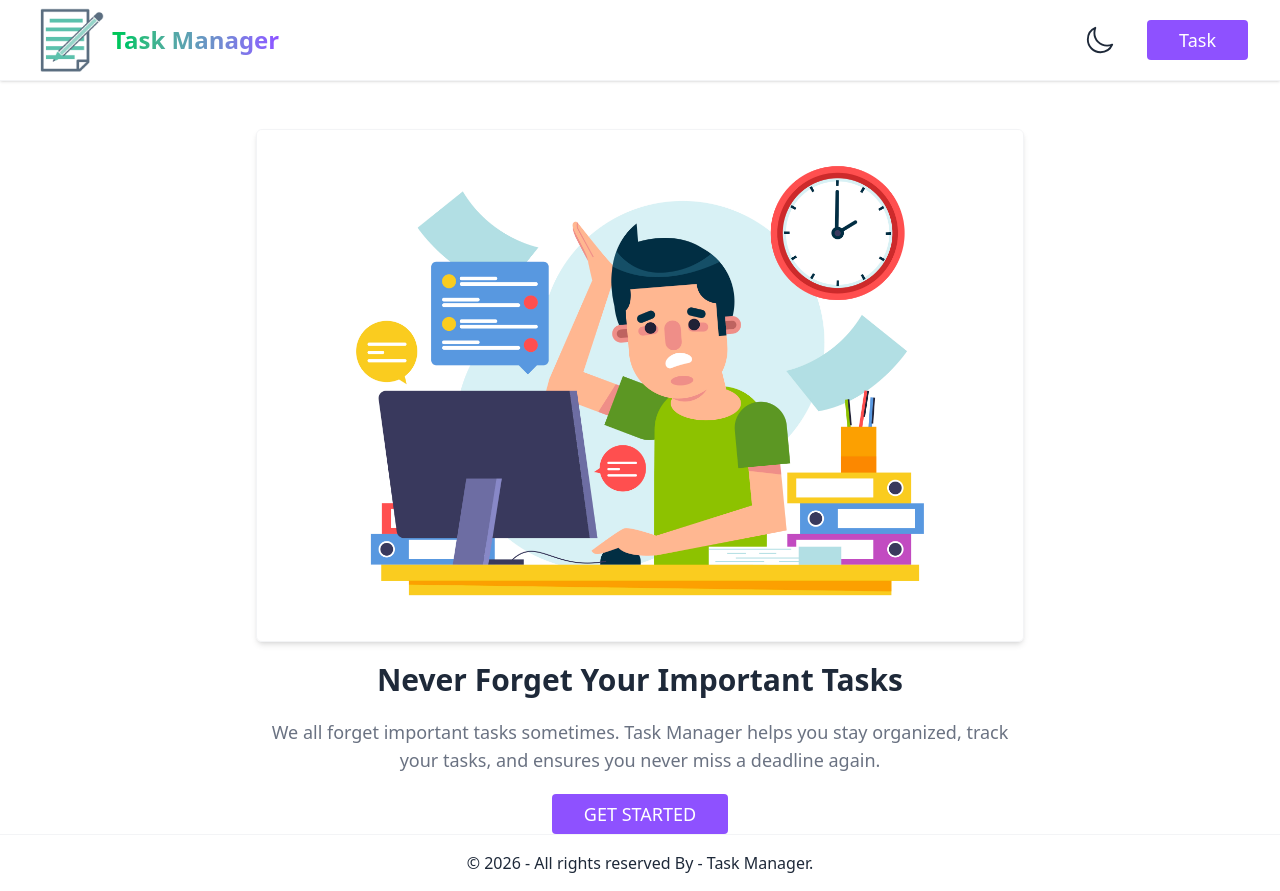
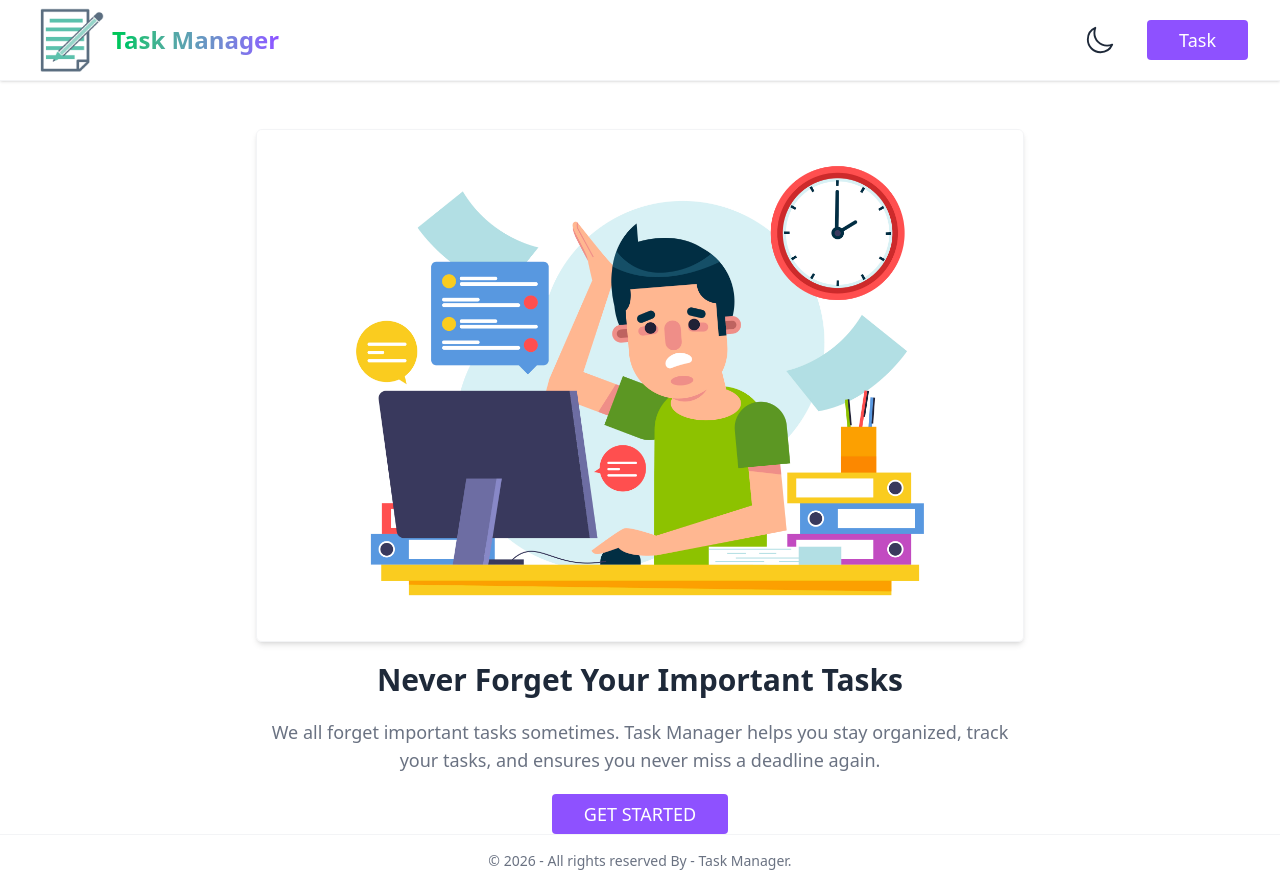
Before and after one commit to Jakaria030/task-manager, a React (Vite) app: page / in a window 1280 px wide. Built offline with nearby package versions, Linux system fonts and the light colour scheme.

Commit message:
Footer text design changed

```diff
--- a/src/components/Footer.jsx
+++ b/src/components/Footer.jsx
@@ -3,7 +3,7 @@ const Footer = () => {
     return (
         <footer className="bg-white border-t border-gray-100">
             <div className="max-w-7xl mx-auto px-4 md:px-8">
-                <p className="text-center text-gray-800 py-4">&copy; {new Date().getFullYear()} - All rights reserved By - Task Manager.</p>
+                <p className="text-center text-sm text-gray-500 py-4">&copy; {new Date().getFullYear()} - All rights reserved By - Task Manager.</p>
             </div>
         </footer>
     )
```
